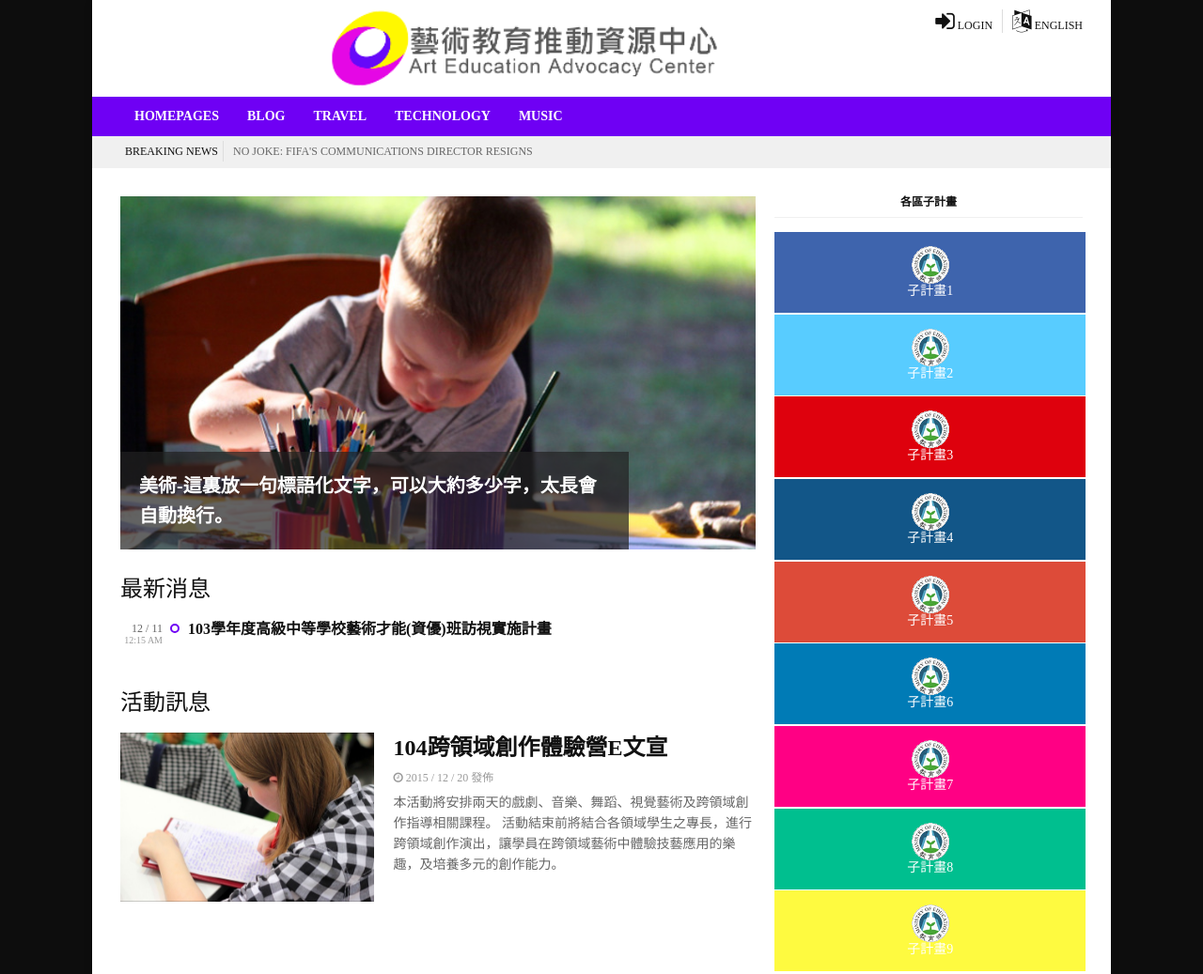
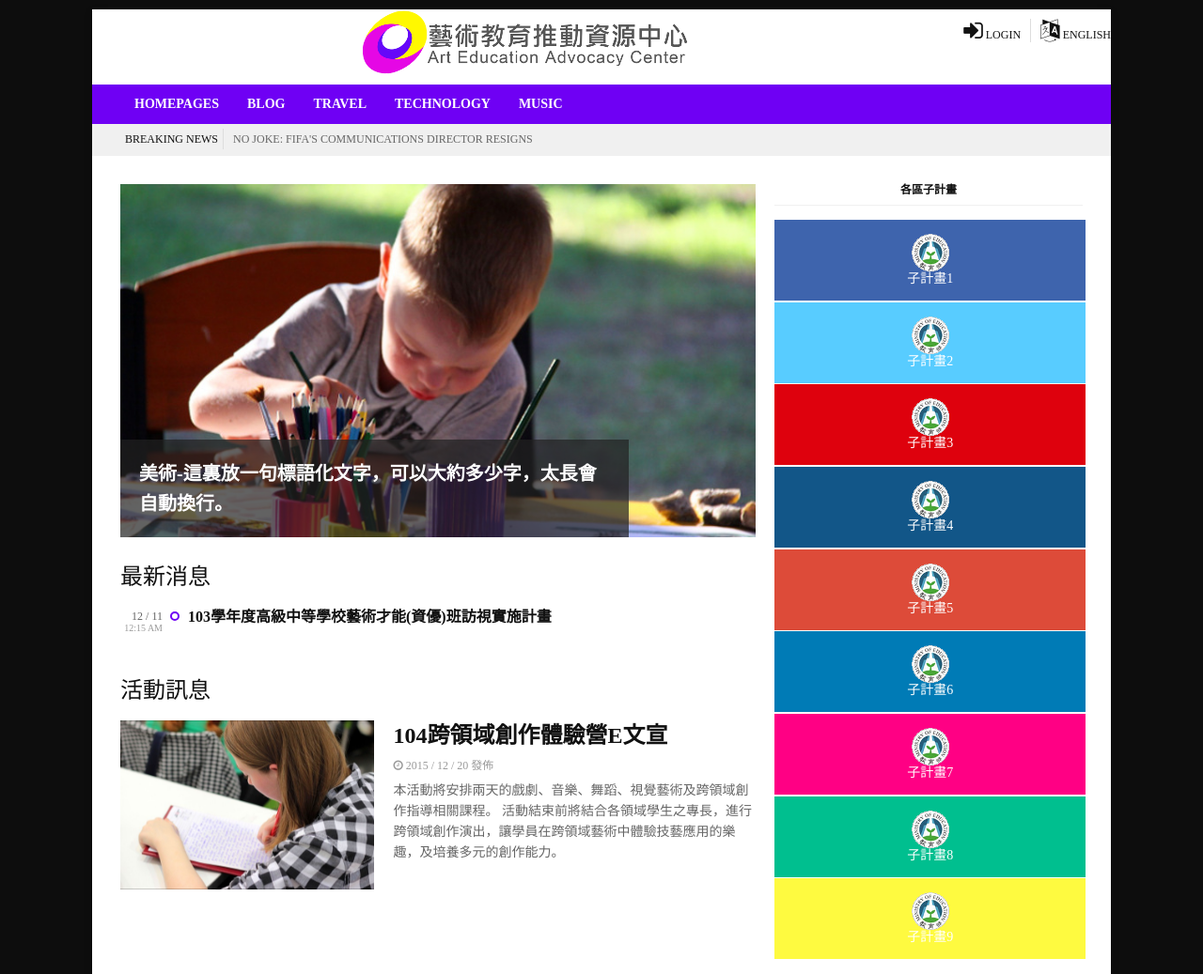
Before and after one commit to mingtak/plonetheme.barceloneta_for_artistic, a website: page plonetheme/barceloneta/theme/index.html in a window 1280 px wide. Shown: the top 1037 px of the page at 94% size. Drawn offline with Linux system fonts and the light colour scheme.

Commit message:
update logo style at index.html

```diff
--- a/plonetheme/barceloneta/theme/index.html
+++ b/plonetheme/barceloneta/theme/index.html
@@ -31,15 +31,15 @@
             <!-- Header -->
             <header id="header">
                 <!-- Header meta -->
-                <div class="header_meta">
-                    <div class="container">
+                <div class="header_meta_">
+                    <div class="container_">
                         <!-- Social links -->
                         <ul class="header_social_links clearfix">
                             <li><a href="/login"><i class="fa fa-sign-in fa-2x"></i> Login</a></li>
                             <li><a href="#"><i class="fa fa-language fa-2x"></i> English</a></li>
                         </ul>
                         <div class="logo" style="text-align:center; margin:10px;">
-                            <a href="index.html"><img src="img/logo.png" alt="FashionNews" style="width:42%"></a>
+                            <a href="index.html"><img src="img/logo.png" alt="FashionNews"></a>
                         </div>
                     </div>
                 </div>
```
